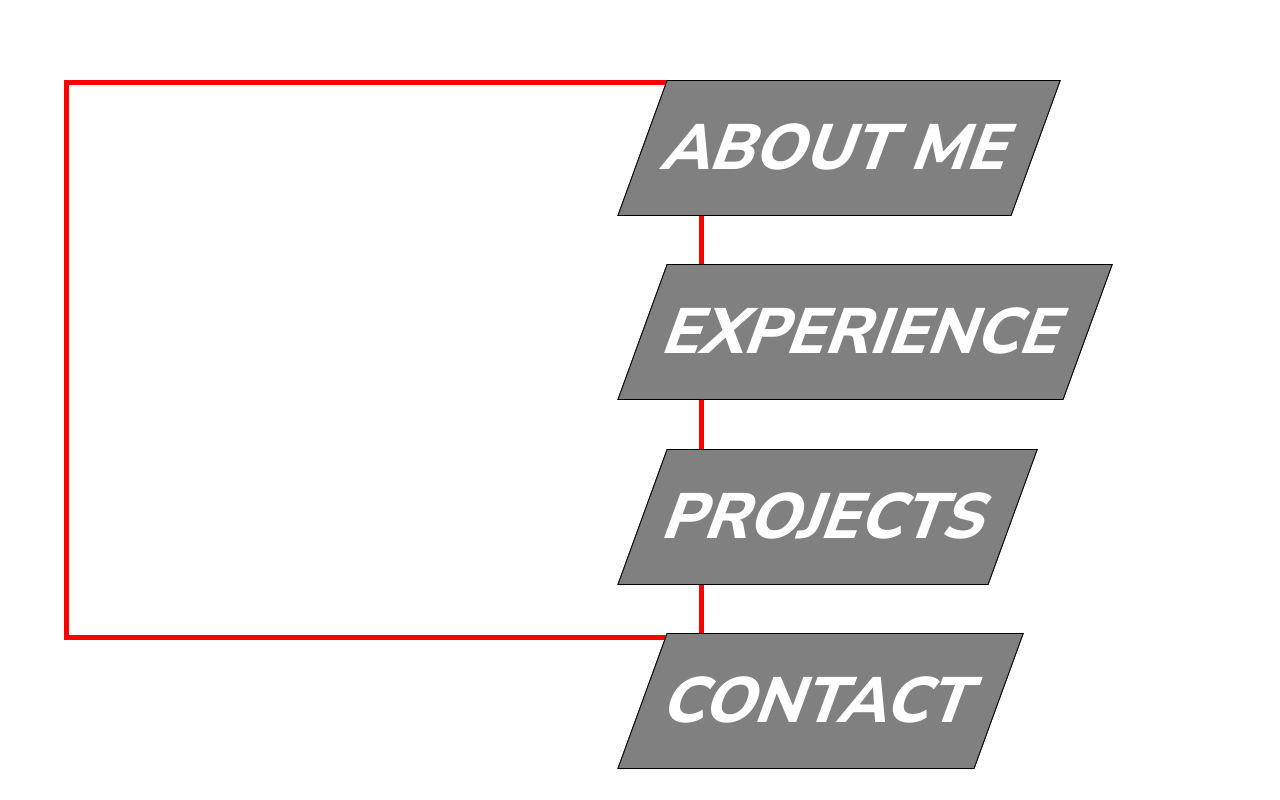
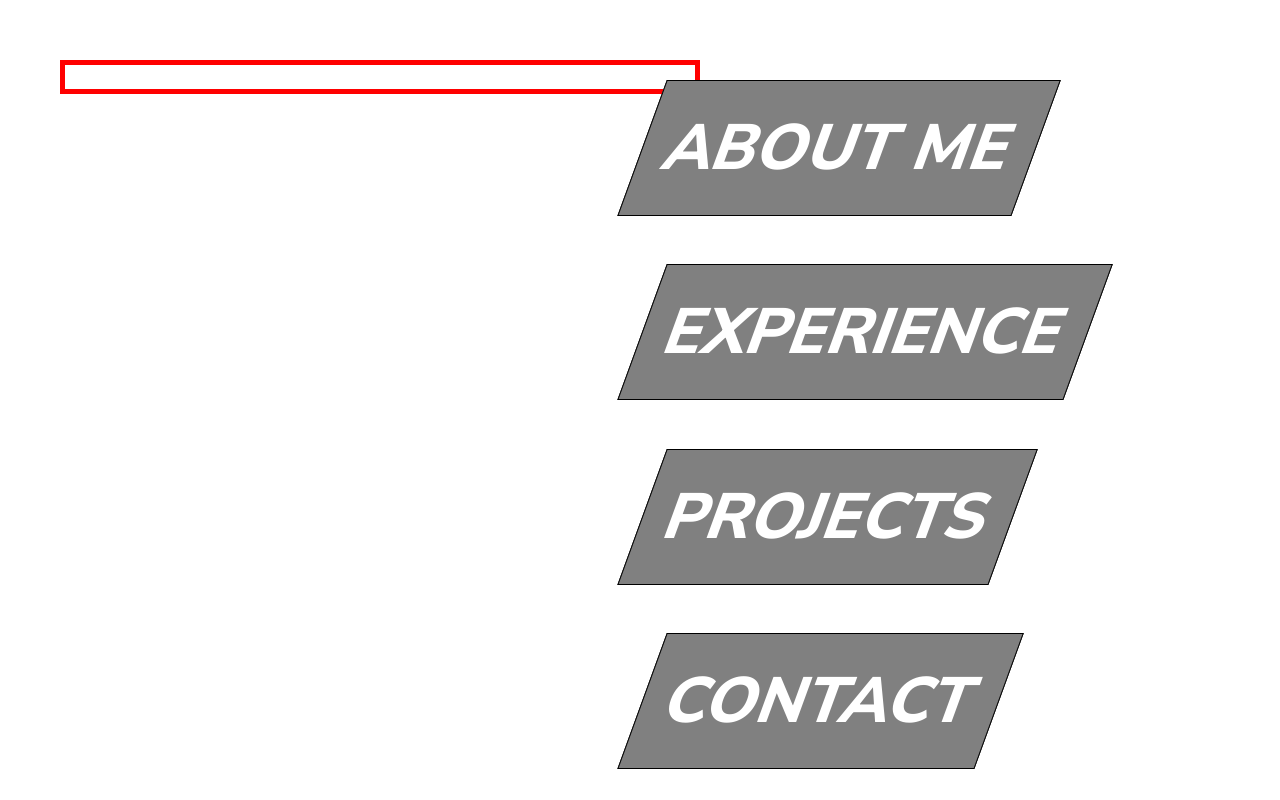
Before and after one commit to sSpectrals/Portfolio, a React (Vite) app: page / in a window 1280 px wide. Built offline with nearby package versions, Linux system fonts and the light colour scheme; a web font is replaced by a local one.

Commit message:
Fixed hero size

```diff
--- a/src/App.jsx
+++ b/src/App.jsx
@@ -1,12 +1,16 @@
 import React from "react";
 import Nav from "./Nav.jsx";
-import Hero from "./hero.jsx";
+import Hero from "./Hero.jsx";
 
 const App = () => {
   return (
-    <main>
-      <Nav />
-      <Hero />
+    <main className="flex flex-col lg:flex-row min-h-screen">
+      <div className="w-full lg:w-1/2 flex-shrink-0">
+        <Hero />
+      </div>
+      <div className="w-full lg:w-1/2 flex-shrink-0">
+        <Nav />
+      </div>
     </main>
   );
 };
--- a/src/Hero.jsx
+++ b/src/Hero.jsx
@@ -2,7 +2,14 @@ import React from "react";
 import "./hero.css";
 
 const Hero = () => {
-  return <section className="Page">hero</section>;
+  return (
+    <section
+      className="Page w-full h-fit ml-15 mt-15 mb-15"
+      style={{ width: "100%" }}
+    >
+      hero
+    </section>
+  );
 };
 
 export default Hero;
--- a/src/hero.css
+++ b/src/hero.css
@@ -1,7 +1,3 @@
 .Page {
   border: red 5px solid;
-  margin-left: 5vw;
-  margin-top: 10vh;
-  min-height: 70vh;
-  width: 50vw;
 }
--- a/src/index.css
+++ b/src/index.css
@@ -8,6 +8,7 @@
 html,
 body {
   width: 100dvw;
+  height: 100dvh;
   overflow-x: hidden;
   color: white;
   scroll-behavior: smooth;
```
